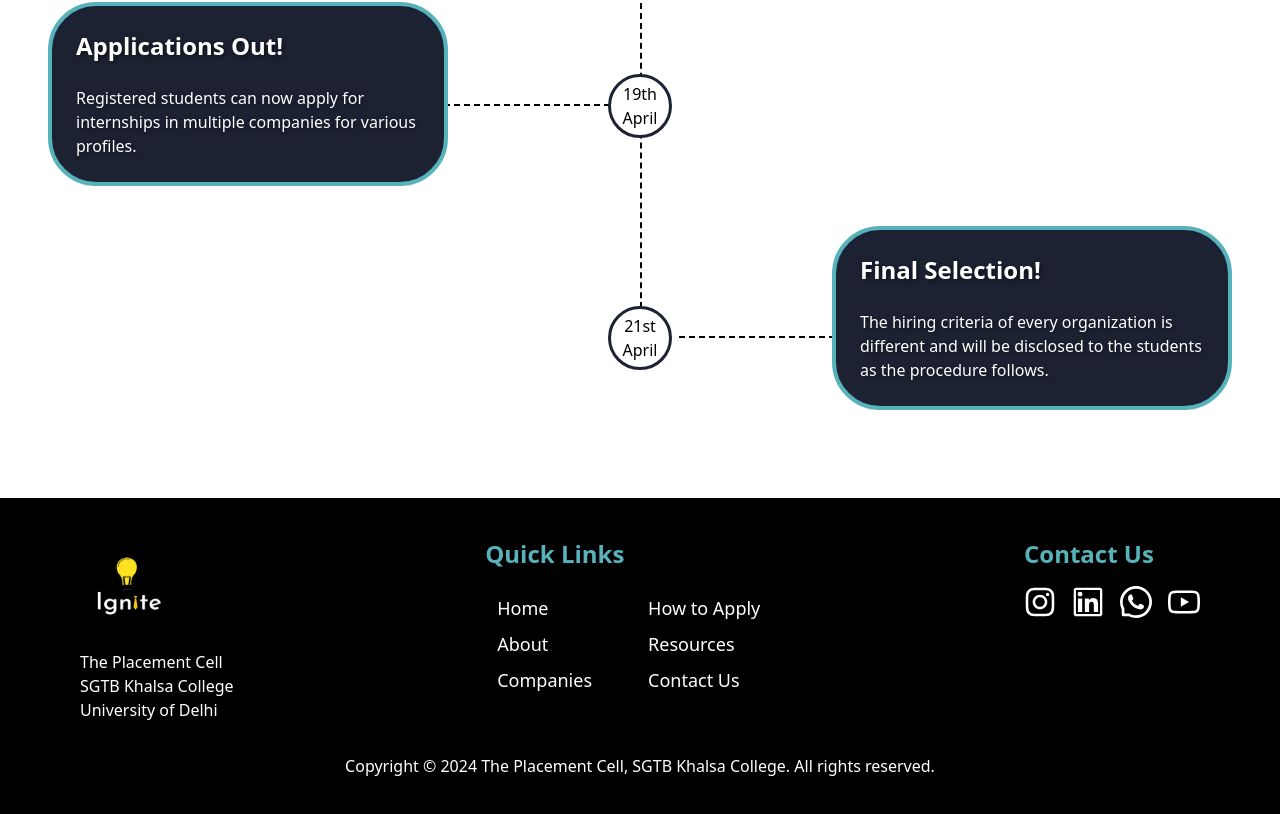
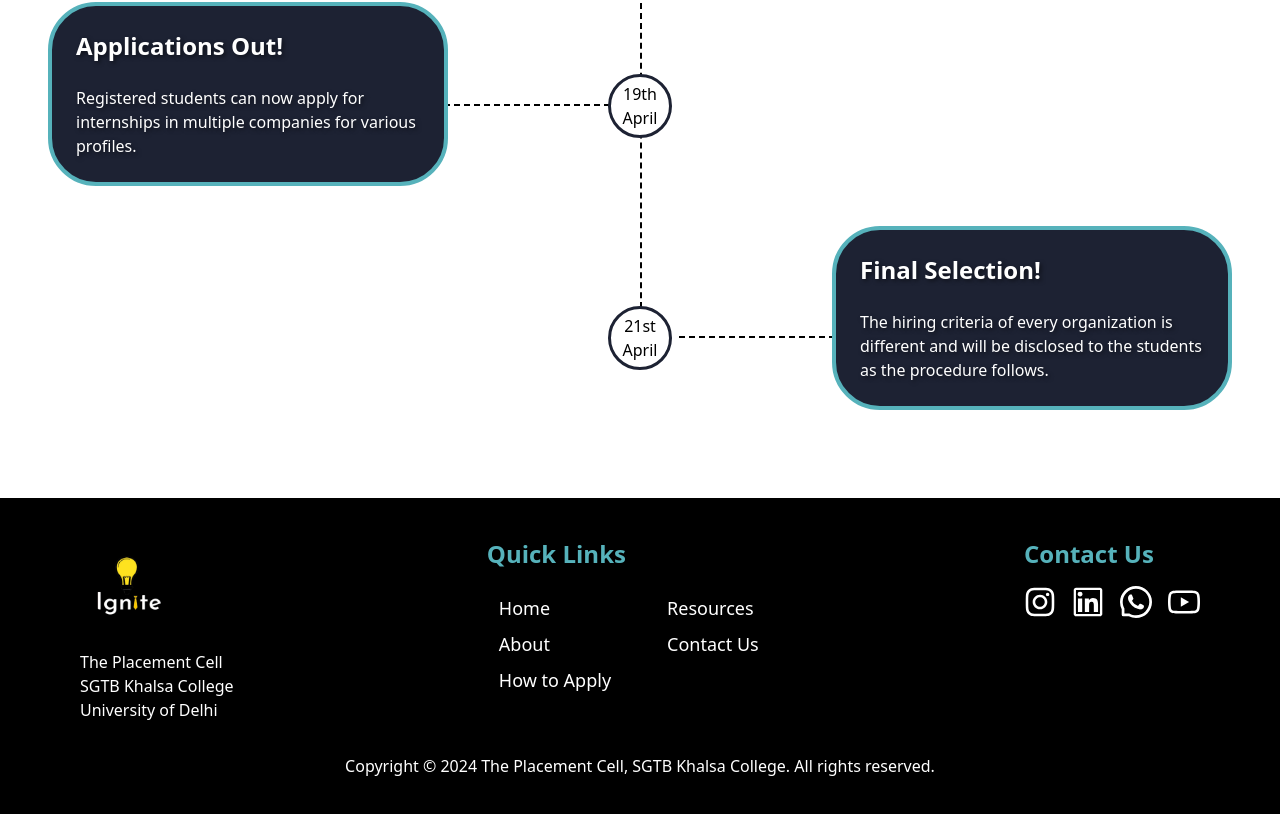
Before and after one commit to Sharathchandra345/anubhava_frontend, a React (Vite) app: page / in a window 1280 px wide. Shown: the part 1925-2739 px from the top of the page. Built offline with nearby package versions, Linux system fonts and the light colour scheme; no server answers.

Commit message:
companies tag removed

```diff
--- a/src/App.jsx
+++ b/src/App.jsx
@@ -41,7 +41,7 @@ function App() {
             <Route path="/resources" element={<Resources />} />
             <Route path="/contact-us" element={<ContactUs />} />
             <Route path="/login" element={<LoginPage />} />
-            <Route path="/tags" element={<TagDashboard />} />
+            {/* <Route path="/tags" element={<TagDashboard />} /> */}
             <Route
               path="/account"
               element={
--- a/src/components/Footer.jsx
+++ b/src/components/Footer.jsx
@@ -41,20 +41,20 @@ const Footer = () => {
             >
               About
             </a>
-            <a
+            {/* <a
               href="/companies"
               className="text-lg hover:underline mb-2 pl-2 md:pl-0"
             >
               Companies
-            </a>
-          </div>
-          <div className="flex flex-col md:ml-8  md:py-2 md:px-3 text-white">
+            </a> */}
             <a
               href="/how-to-apply"
               className="text-lg hover:underline mb-2 pl-2 md:pl-0"
             >
               How to Apply
             </a>
+          </div>
+          <div className="flex flex-col md:ml-8  md:py-2 md:px-3 text-white">
             <a
               href="/resources"
               className="text-lg hover:underline mb-2 pl-2 md:pl-0"
```
